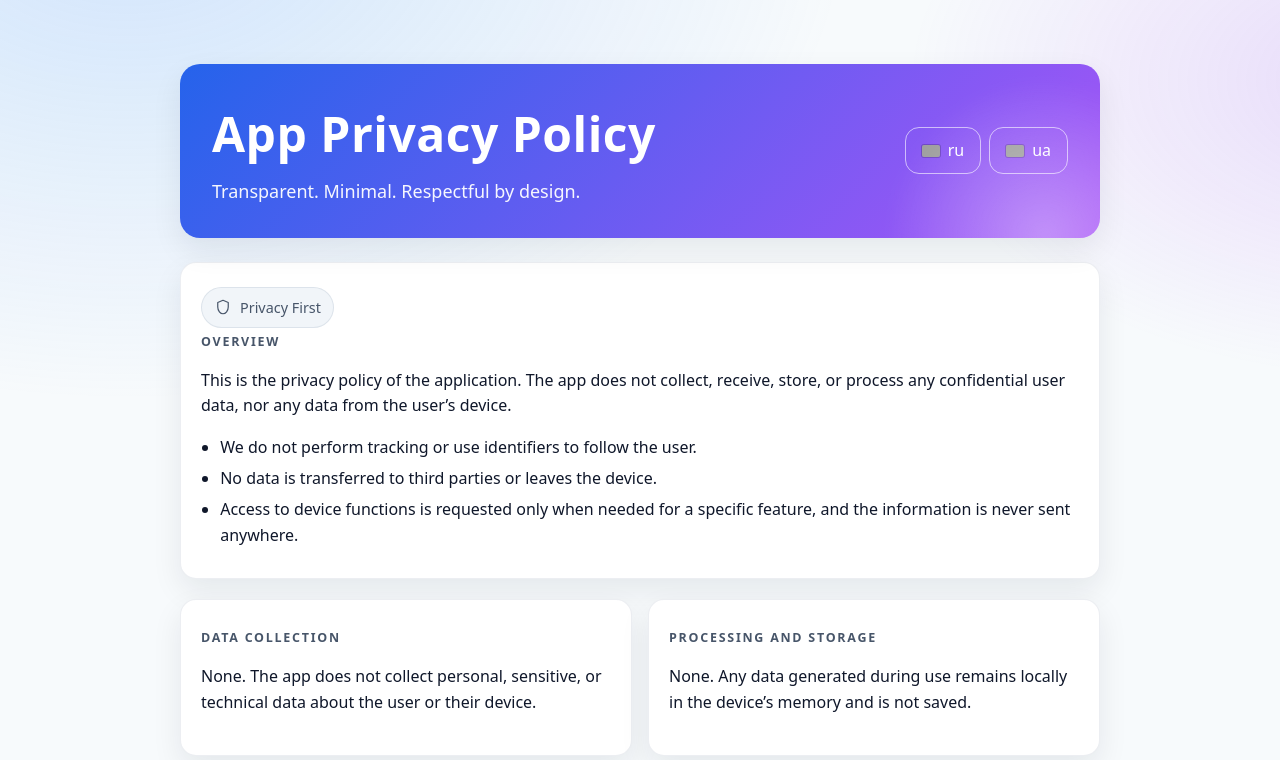
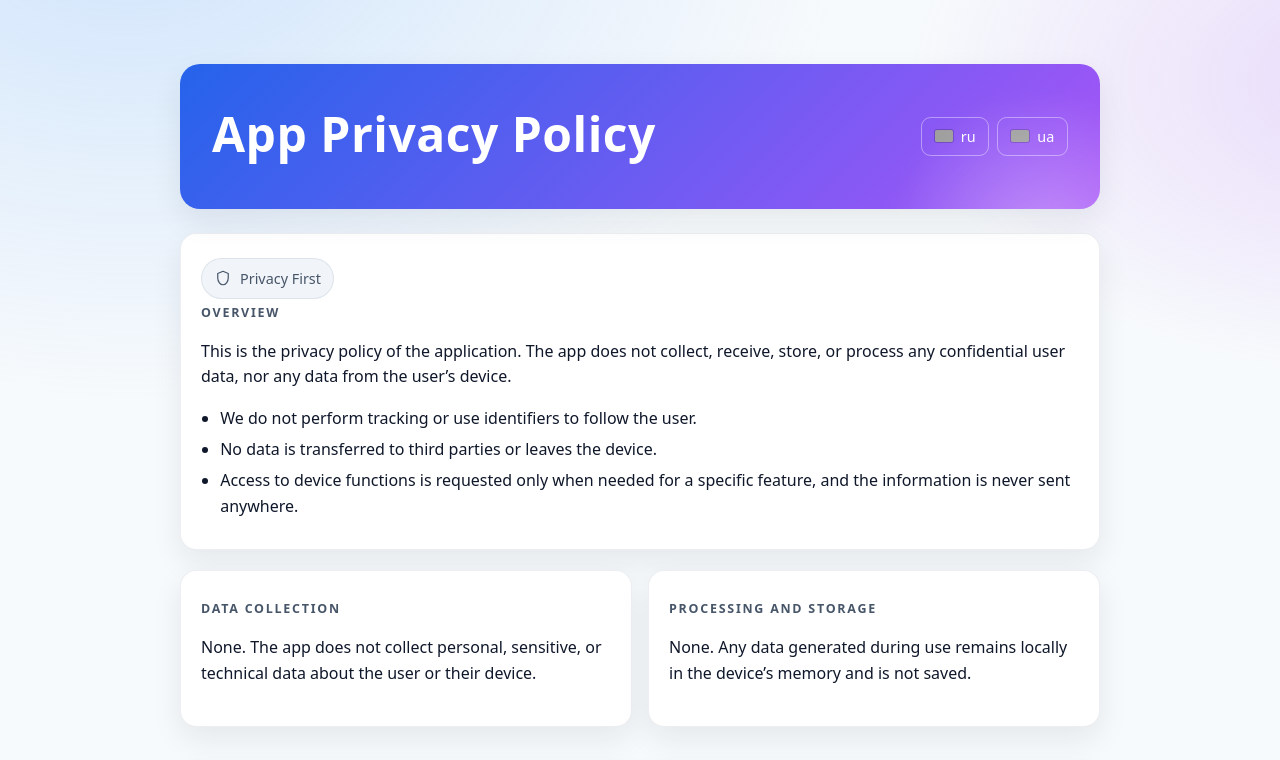
Before and after one commit to SashaCX75/MyWebsite, a plain HTML site: page index.html in a window 1280 px wide. Shown: the top 760 px of the page. Drawn offline with Linux system fonts and the light colour scheme; grey boxes are pictures that could not be loaded.

Commit message:
Update index.html

```diff
--- a/index.html
+++ b/index.html
@@ -76,12 +76,6 @@
       letter-spacing: .5px;
     }
 
-    .subtitle {
-      margin: 0;
-      opacity: .95;
-      font-size: clamp(.95rem, .6vw + .75rem, 1.125rem);
-    }
-
     .card {
       background: var(--card);
       border-radius: 1rem;
@@ -143,14 +137,15 @@
     .btn {
       display: inline-flex; align-items: center; gap: .5rem;
       background: transparent; color: white;
-      border: 1px solid rgba(255,255,255,.6);
-      padding: .6rem 1rem; border-radius: .875rem; cursor: pointer;
+      border: 1px solid rgba(255,255,255,.4);
+      padding: .45rem .8rem; border-radius: .6rem; cursor: pointer;
       transition: transform .08s ease, box-shadow .2s ease, background .2s ease;
       box-shadow: 0 0 0 0 var(--ring);
       text-decoration: none;
+      font-size: .9rem;
     }
     .btn:hover { background: rgba(255,255,255,.1); }
-    .btn:focus { outline: none; box-shadow: 0 0 0 6px var(--ring); }
+    .btn:focus { outline: none; box-shadow: 0 0 0 4px var(--ring); }
 
     .title-row { display:flex; align-items:center; justify-content:space-between; gap:1rem; }
     .lang-switch { display:flex; gap:.5rem; }
@@ -163,7 +158,6 @@
       <div class="title-row">
         <div>
           <h1>App Privacy Policy</h1>
-          <p class="subtitle">Transparent. Minimal. Respectful by design.</p>
         </div>
         <div class="lang-switch">
           <a class="btn" href="?lang=ru" aria-label="Switch to Russian">
```
